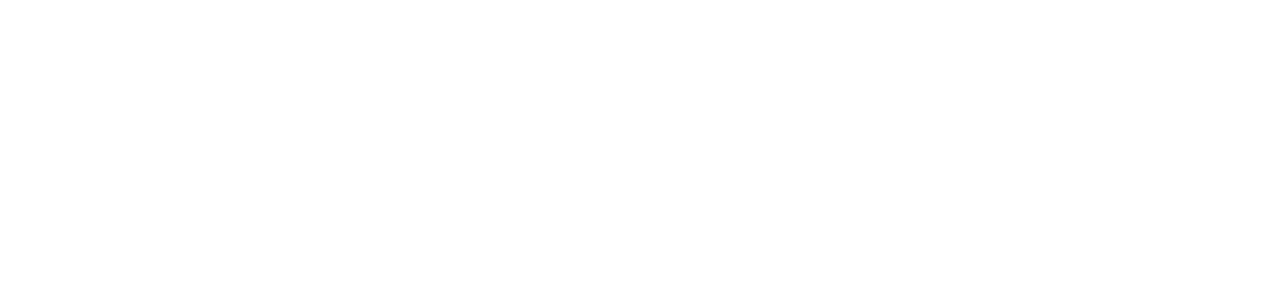
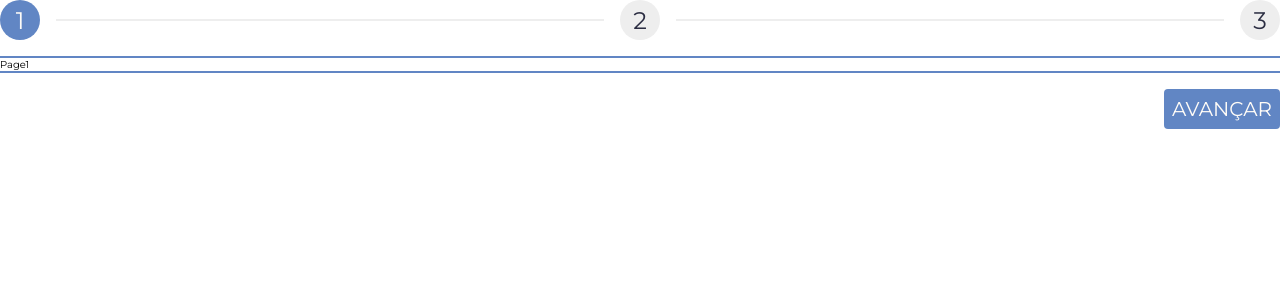
Before and after one commit to gmcotta/testdrive-fca-web, a React (Create React App) app: page /appointment in a window 1280 px wide. Shown: the top 300 px of the page. Built offline with nearby package versions, Linux system fonts and the light colour scheme.

Commit message:
stepper component: header and footer

```diff
--- a/package.json
+++ b/package.json
@@ -12,6 +12,7 @@
     "@types/react-dom": "^16.9.0",
     "react": "^16.13.1",
     "react-dom": "^16.13.1",
+    "react-icons": "^3.11.0",
     "react-router-dom": "^5.2.0",
     "react-scripts": "3.4.3",
     "styled-components": "^5.2.0",
--- a/src/components/Button/styles.ts
+++ b/src/components/Button/styles.ts
@@ -12,7 +12,7 @@
   font-size: 2.4rem;
   text-transform: uppercase;
   text-decoration: none;
-  background: var(--color-primary);
+  background-color: var(--color-primary);
   color: var(--color-light);
 
   &:hover {
--- /dev/null
+++ b/src/components/Stepper/index.tsx
@@ -0,0 +1,95 @@
+import React, { useCallback, useState } from 'react';
+
+import { MdCheck } from 'react-icons/md';
+
+import {
+  Container,
+  StepperHeader,
+  HeaderStep,
+  ProgressLine,
+  StepperFooter,
+} from './styles';
+
+import './styles.css';
+
+type StepperProps = {
+  steps: {
+    title: string;
+    page: string;
+  }[];
+  header?: boolean;
+  footer?: boolean;
+};
+
+const Stepper: React.FC<StepperProps> = ({ steps, header, footer }) => {
+  const [currentStep, setCurrentStep] = useState<number>(0);
+
+  const headerStepClassName = (index: number) => {
+    if (index < currentStep) return 'passed';
+    if (index === currentStep) return 'current';
+    if (index > currentStep) return 'next';
+  };
+
+  const previousStep = useCallback(() => {
+    setCurrentStep(oldStep => oldStep - 1);
+  }, []);
+
+  const nextStep = useCallback(() => {
+    setCurrentStep(oldStep => oldStep + 1);
+  }, []);
+
+  return (
+    <Container>
+      <StepperHeader>
+        {steps.map((step, index) => (
+          <>
+            <HeaderStep key={`step-${index + 1}`}>
+              <div className={headerStepClassName(index)}>
+                {currentStep > index ? (
+                  <span className="checkmark">
+                    <MdCheck />
+                  </span>
+                ) : (
+                  <span>{index + 1}</span>
+                )}
+              </div>
+            </HeaderStep>
+            {!(index === steps.length - 1) && (
+              <ProgressLine>
+                <span className={headerStepClassName(index)} />
+              </ProgressLine>
+            )}
+          </>
+        ))}
+      </StepperHeader>
+      <div>
+        {steps.map((step, index) => (
+          <span
+            key={`page-${step.page}`}
+            className={index === currentStep ? 'page--active' : 'page--hide'}
+          >
+            {step.page}
+          </span>
+        ))}
+      </div>
+      <StepperFooter>
+        <button
+          type="button"
+          onClick={() => previousStep()}
+          disabled={currentStep === 0}
+        >
+          Voltar
+        </button>
+        <button
+          type="button"
+          onClick={() => nextStep()}
+          disabled={currentStep === steps.length}
+        >
+          {currentStep === steps.length - 1 ? 'Enviar' : 'Avançar'}
+        </button>
+      </StepperFooter>
+    </Container>
+  );
+};
+
+export default Stepper;
--- /dev/null
+++ b/src/components/Stepper/styles.css
@@ -0,0 +1,11 @@
+.header--active {
+  color: var(--color-green);
+}
+
+.page--hide {
+  display: none;
+}
+
+.page--active {
+  display: inline;
+}
--- /dev/null
+++ b/src/components/Stepper/styles.ts
@@ -0,0 +1,87 @@
+import styled from 'styled-components';
+
+export const Container = styled.div``;
+
+export const StepperHeader = styled.header`
+  display: flex;
+  justify-content: space-between;
+  border-bottom: 2px solid var(--color-primary);
+  padding-bottom: 1.6rem;
+`;
+
+export const HeaderStep = styled.div`
+  display: inline-flex;
+  flex-direction: column;
+  align-items: center;
+  position: relative;
+
+  > div {
+    width: 4rem;
+    height: 4rem;
+    border-radius: 50%;
+    display: flex;
+    justify-content: center;
+    align-items: center;
+    background-color: var(--color-primary);
+    color: var(--color-light);
+    font-size: 2.4rem;
+
+    &.next {
+      background-color: var(--color-gray-light);
+      color: var(--color-dark);
+    }
+
+    > span.checkmark {
+      display: flex;
+      align-items: center;
+    }
+  }
+`;
+
+export const ProgressLine = styled.div`
+  display: flex;
+  flex: auto;
+  align-items: center;
+
+  > span {
+    display: flex;
+    flex: auto;
+    height: 2px;
+    background-color: var(--color-gray-light);
+    margin: 0 1.6rem;
+
+    &.passed {
+      background-color: var(--color-primary);
+    }
+  }
+`;
+
+export const StepperFooter = styled.footer`
+  display: flex;
+  justify-content: space-between;
+  border-top: 2px solid var(--color-primary);
+  padding-top: 1.6rem;
+
+  > button {
+    display: flex;
+    justify-content: center;
+    align-items: center;
+    padding: 0.8rem;
+    border-radius: 4px;
+    cursor: pointer;
+    font-size: 2rem;
+    text-transform: uppercase;
+    text-decoration: none;
+    background-color: var(--color-primary);
+    color: var(--color-light);
+
+    &:hover {
+      font-weight: 700;
+    }
+
+    &:disabled {
+      opacity: 0;
+      cursor: default;
+    }
+  }
+`;
--- a/src/index.tsx
+++ b/src/index.tsx
@@ -4,6 +4,7 @@
 
 import HomePage from './pages/HomePage';
 import Review from './pages/Review';
+import Appointment from './pages/Appointment';
 
 import GlobalStyles from './styles/global';
 
@@ -14,6 +15,7 @@
       <Switch>
         <Route path="/" exact component={HomePage} />
         <Route path="/review" component={Review} />
+        <Route path="/appointment" component={Appointment} />
       </Switch>
     </BrowserRouter>
   </React.StrictMode>,
--- /dev/null
+++ b/src/pages/Appointment/index.tsx
@@ -0,0 +1,27 @@
+import React from 'react';
+
+import Stepper from '../../components/Stepper';
+
+const Appointment: React.FC = () => {
+  const steps = [
+    {
+      title: 'Teste 1',
+      page: 'Page1',
+    },
+    {
+      title: 'Teste 2',
+      page: 'Page2',
+    },
+    {
+      title: 'Teste 33333333333333333333',
+      page: 'Page3',
+    },
+  ];
+  return (
+    <div>
+      <Stepper header steps={steps} footer />
+    </div>
+  );
+};
+
+export default Appointment;
--- a/src/styles/global.ts
+++ b/src/styles/global.ts
@@ -4,7 +4,7 @@
   * {
     margin: 0;
     padding: 0;
-    box-sizing: 'border-box';
+    box-sizing: border-box;
   }
 
   html {
```
Also changed, not shown: src/components/StepperFooter/index.tsx (added, +12 -0 lines), 1 other file (tests, documents, lock files or other folders).
